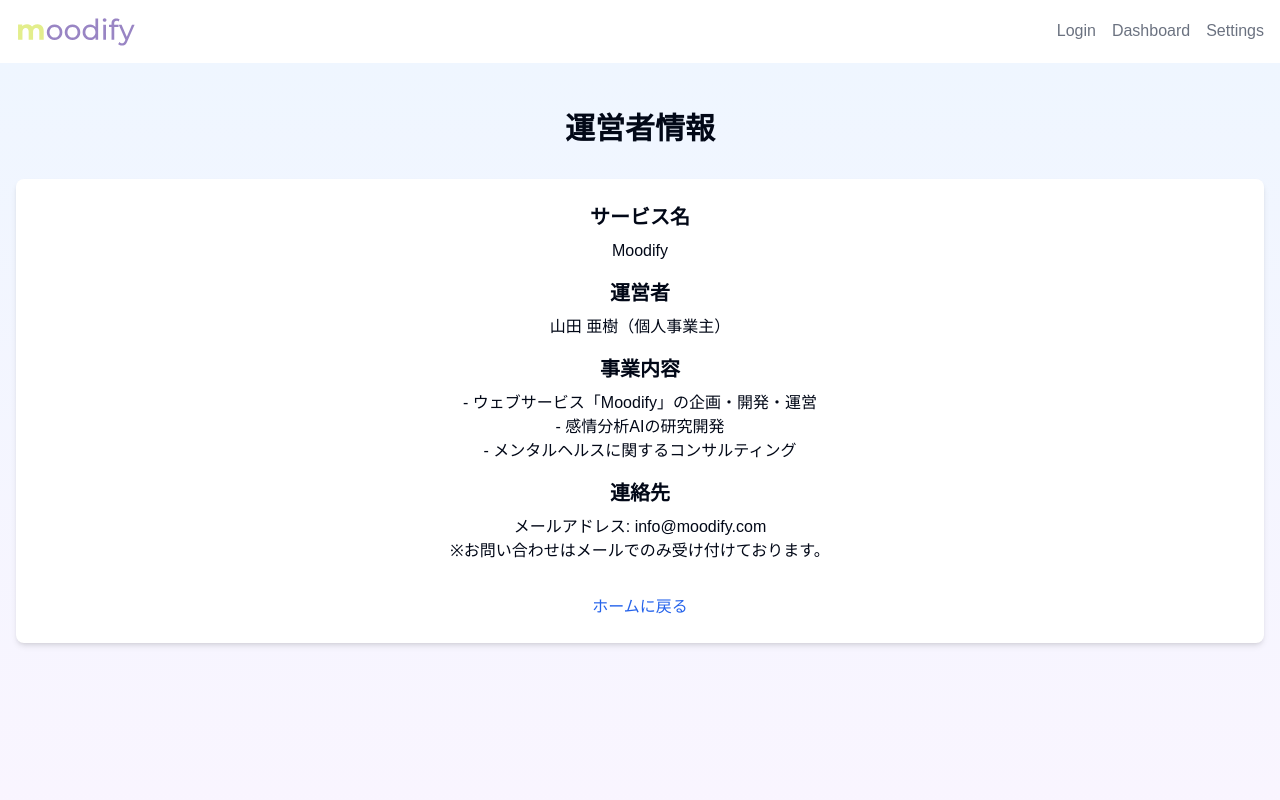
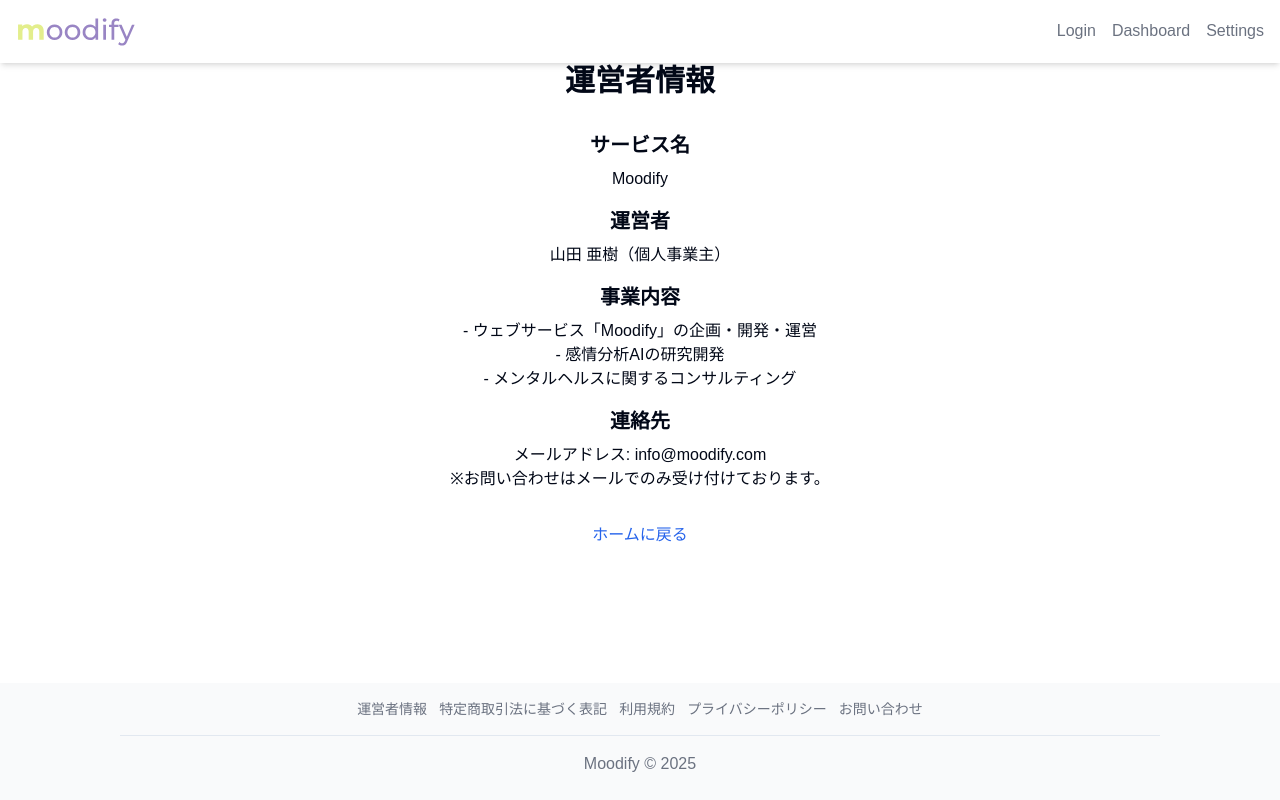
Before and after one commit to akkie8/moodify-web, a Next.js app: page /about in a window 1280 px wide. Shown: the top 800 px of the page. Built offline with nearby package versions, Linux system fonts and the light colour scheme.

Commit message:
背景色&カードコンポーネント削除

```diff
--- a/src/app/(static)/about/page.tsx
+++ b/src/app/(static)/about/page.tsx
@@ -2,10 +2,8 @@ import Link from 'next/link';
 
 export default function CompanyInfo() {
   return (
-    <div className='w-full min-h-screen py-12 bg-gradient-to-b from-blue-50 to-purple-50'>
     <div className='container mx-auto px-4 text-center'>
       <h1 className='text-3xl font-bold mb-8'>運営者情報</h1>
-        <div className='bg-white rounded-lg shadow-md p-6'>
       <h2 className='text-xl font-semibold mb-2'>サービス名</h2>
       <p className='mb-4'>Moodify</p>
 
@@ -33,7 +31,5 @@ export default function CompanyInfo() {
         </Link>
       </p>
     </div>
-      </div>
-    </div>
   );
 }
```
Lines whose indentation alone changed are shown as unchanged.
